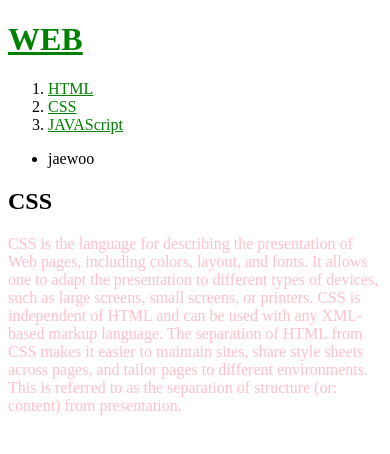
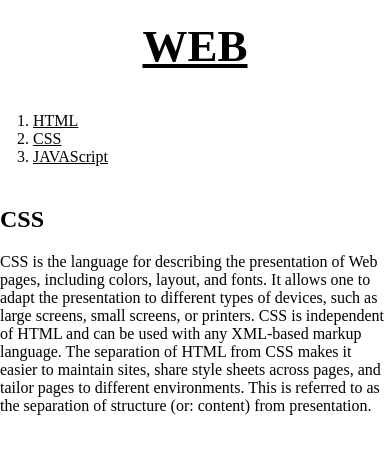
Before and after one commit to jae-woo-han/web-1, a plain HTML site: page 2.html in a window 390 px wide. Drawn offline with Linux system fonts and the light colour scheme.

Commit message:
Add files via upload

```diff
--- a/2.html
+++ b/2.html
@@ -3,23 +3,23 @@
   <head>
     <title>WEB1 - CSS</title>
     <meta charset="utf-8">
-<style>
-  a {color:green;}
-  p {color:pink;}
-</style>
+    <link rel="stylesheet" href="style.css">
   </head>
 
   <body>
     <h1><a href="index.html">WEB</a></h1>
+    <div id="grid">
       <ol>
-    <li><a href="1.html">HTML</a></li>
-    <li><a href="2.html">CSS</a></li>
+        <li><a href="1.html" class="saw">HTML</a></li>
+        <li><a href="2.html" class="saw" id="active">CSS</a></li>
         <li><a href="3.html">JAVAScript</a></li>
       </ol>
-  <ul>
-    <li>jaewoo</li>
-  </ul>
+      <div>
         <h2>CSS</h2>
-  <p>CSS is the language for describing the presentation of Web pages, including colors, layout, and fonts. It allows one to adapt the presentation to different types of devices, such as large screens, small screens, or printers. CSS is independent of HTML and can be used with any XML-based markup language. The separation of HTML from CSS makes it easier to maintain sites, share style sheets across pages, and tailor pages to different environments. This is referred to as the separation of structure (or: content) from presentation.</p>
+        <p>
+          CSS is the language for describing the presentation of Web  pages, including colors, layout, and fonts. It allows one   to adapt the presentation to different types of devices,  such as large screens, small screens, or printers. CSS is   independent of HTML and can be used with any XML-based  markup language. The separation of HTML from CSS makes it   easier to maintain sites, share style sheets across pages,  and tailor pages to different environments. This is   referred to as the separation of structure (or: content)  from presentation.
+        </p>
+      </div>
+    </div>
   </body>
 </html>
--- /dev/null
+++ b/style.css
@@ -0,0 +1,40 @@
+body{
+  margin:0;
+}
+a {
+  color:black;
+}
+h1 {
+  font-size:45px;
+  text-align: center;
+  border-bottom:1px solid gray;
+  margin:0;
+  padding:20px;
+}
+ol{
+  border-right:1px solid gray;
+  width:80px;
+  margin:0;
+  padding:20px;
+}
+#grid{
+  display: grid;
+  grid-template-columns: 150px 1fr;
+}
+#grid ol{
+  padding-left:33px;
+}
+#grid #article{
+  padding-left:25px;
+}
+@media(max-width:800px){
+  #grid{
+    display: block;
+  }
+  ol{
+    border-right:none;
+  }
+  h1 {
+    border-bottom:none;
+  }
+}
```
Also changed, not shown: 1.html (+6 -4 lines), 3.html (+6 -4 lines), box.html (added, +18 -0 lines), grid.html (added, +24 -0 lines), mediaquary.html (added, +23 -0 lines), index.html (indentation only). Lines whose indentation alone changed are shown as unchanged.
